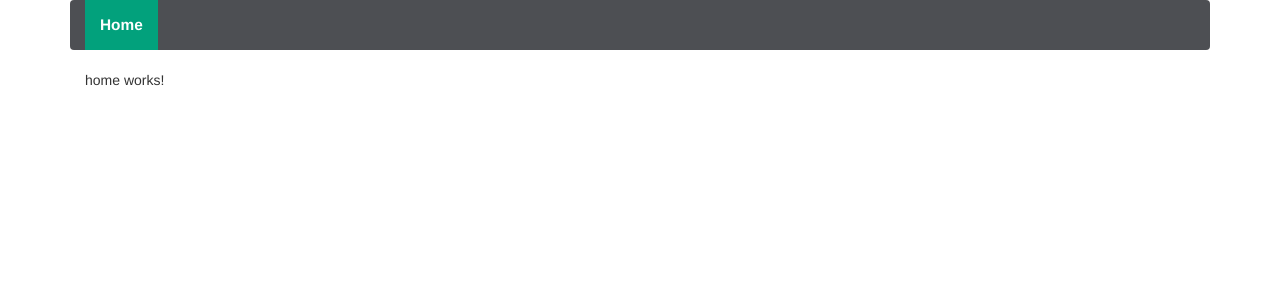
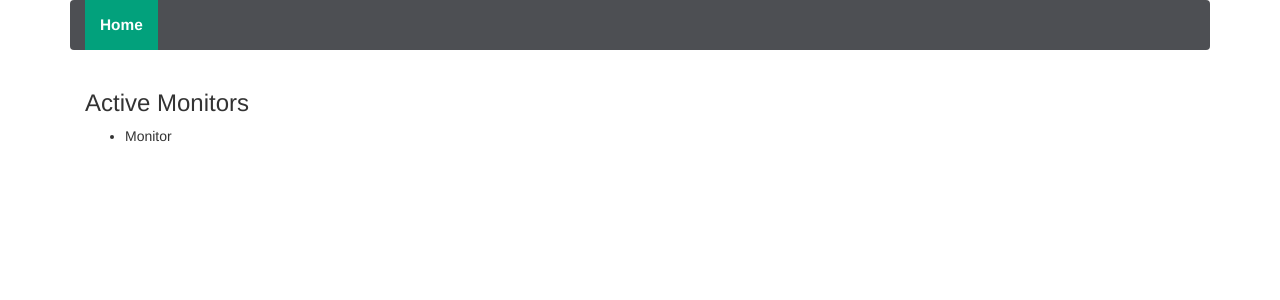
Before and after one commit to meutley/InfraMon, an Angular app: page / in a window 1280 px wide. Shown: the top 300 px of the page. Built offline with nearby package versions, Linux system fonts and the light colour scheme.

Commit message:
Basic home layout/stub

```diff
--- a/src/app/app.module.ts
+++ b/src/app/app.module.ts
@@ -9,12 +9,16 @@ import { NavigationBarComponent } from './navigation-bar/navigation-bar.componen
 
 import AppRoutes from './app.routes';
 import { HomeComponent } from './home/home.component';
+import { MonitorListComponent } from './home/monitor-list/monitor-list.component';
+import { MonitorListItemComponent } from './home/monitor-list/monitor-list-item/monitor-list-item.component';
 
 @NgModule({
   declarations: [
     AppComponent,
     NavigationBarComponent,
-    HomeComponent
+    HomeComponent,
+    MonitorListComponent,
+    MonitorListItemComponent
   ],
   imports: [
     BrowserModule,
--- a/src/app/home/home.component.html
+++ b/src/app/home/home.component.html
@@ -1,3 +1 @@
-<p>
-  home works!
-</p>
+<app-monitor-list></app-monitor-list>
--- /dev/null
+++ b/src/app/home/monitor-list/monitor-list-item/monitor-list-item.component.html
@@ -0,0 +1 @@
+{{monitor.name}}
--- /dev/null
+++ b/src/app/home/monitor-list/monitor-list-item/monitor-list-item.component.ts
@@ -0,0 +1,20 @@
+import { Component, Input, OnInit } from '@angular/core';
+
+import { Monitor } from '../../../models/monitor';
+
+@Component({
+  selector: 'app-monitor-list-item',
+  templateUrl: './monitor-list-item.component.html',
+  styleUrls: ['./monitor-list-item.component.css']
+})
+export class MonitorListItemComponent implements OnInit {
+
+  @Input()
+  monitor: Monitor;
+
+  constructor() { }
+
+  ngOnInit() {
+  }
+
+}
--- /dev/null
+++ b/src/app/home/monitor-list/monitor-list.component.html
@@ -0,0 +1,6 @@
+<h3>Active Monitors</h3>
+<ul id="monitor-list">
+  <li *ngFor="let monitor of monitors">
+    <app-monitor-list-item [monitor]="monitor"></app-monitor-list-item>
+  </li>
+</ul>
--- /dev/null
+++ b/src/app/home/monitor-list/monitor-list.component.ts
@@ -0,0 +1,24 @@
+import { Component, Input, OnInit } from '@angular/core';
+
+import { Monitor } from '../../models/monitor';
+
+@Component({
+  selector: 'app-monitor-list',
+  templateUrl: './monitor-list.component.html',
+  styleUrls: ['./monitor-list.component.css']
+})
+export class MonitorListComponent implements OnInit {
+
+  @Input()
+  monitors: Monitor[];
+
+  constructor() {
+    this.monitors = [
+      new Monitor()
+    ];
+  }
+
+  ngOnInit() {
+  }
+
+}
--- /dev/null
+++ b/src/app/models/monitor.ts
@@ -0,0 +1,7 @@
+export class Monitor {
+    name: String;
+
+    constructor() {
+        this.name = 'Monitor';
+    }
+}
```
Also changed, not shown: src/app/home/monitor-list/monitor-list-item/monitor-list-item.component.css (added), src/app/home/monitor-list/monitor-list.component.css (added), 2 other files (tests, documents, lock files or other folders).
